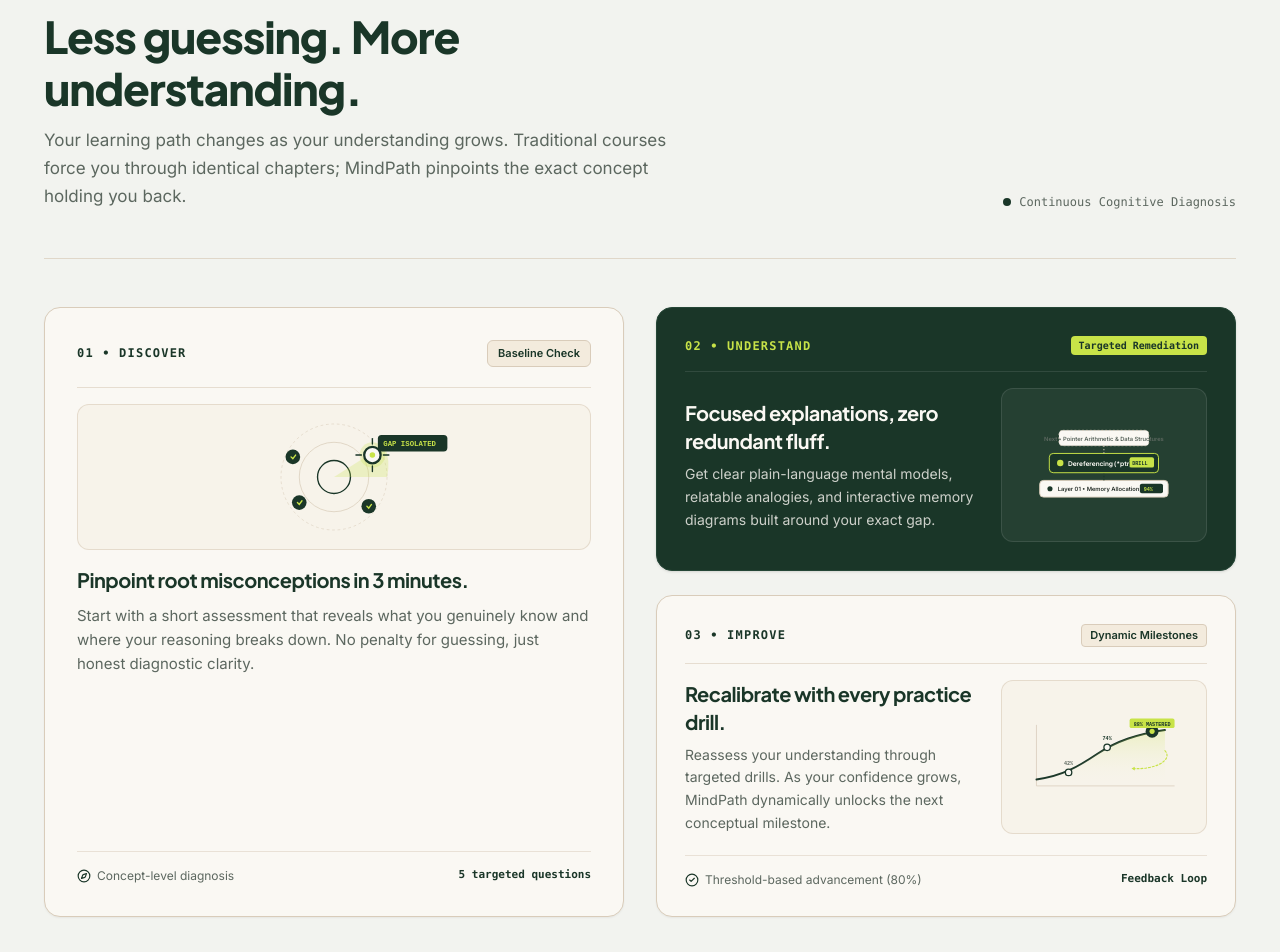
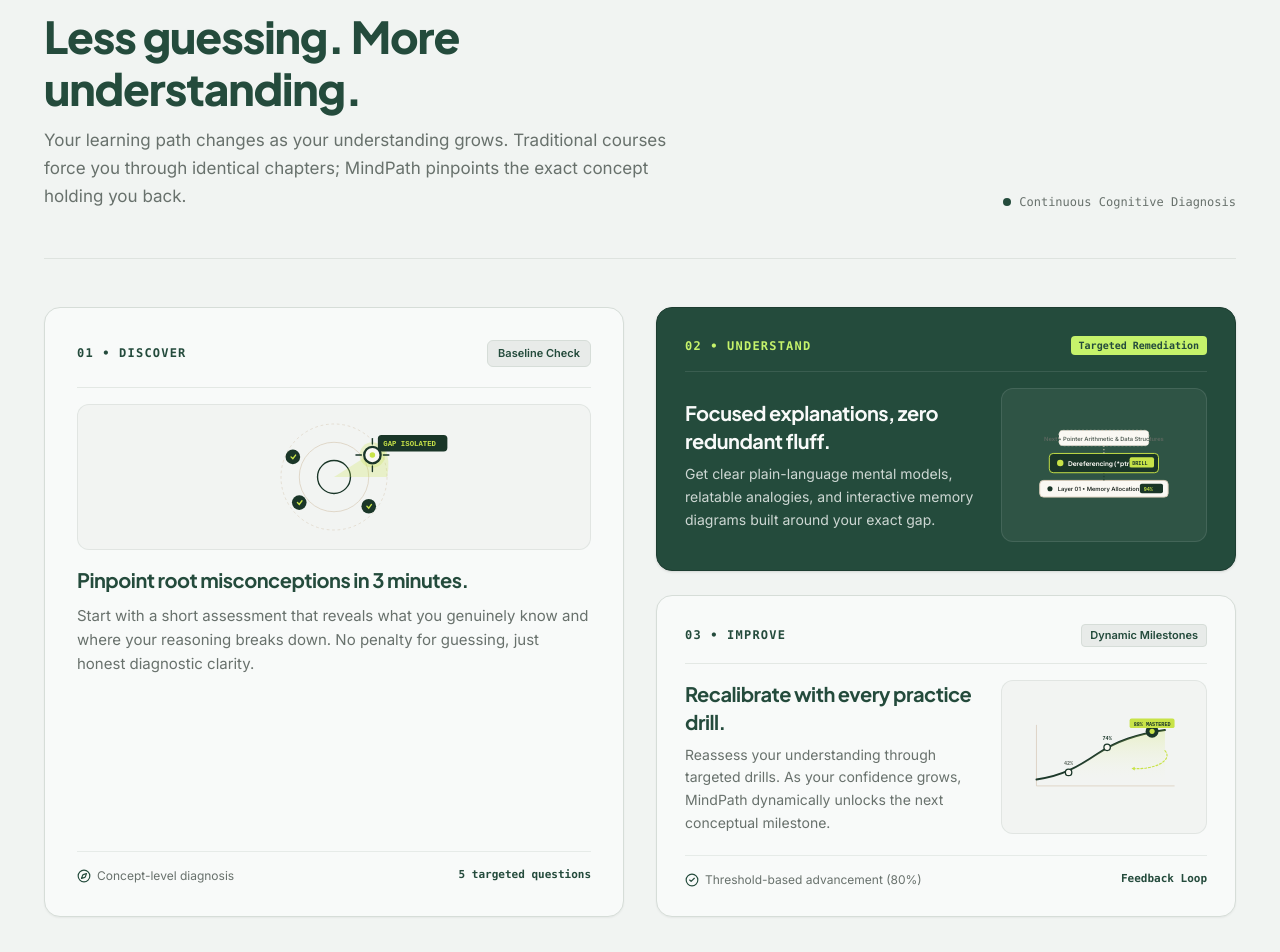
Before and after one commit to hanisnaff/Lumora, a React (Vite) app: page / in a window 1280 px wide. Shown: the part 1180-2132 px from the top of the page. Built offline with nearby package versions, Linux system fonts and the light colour scheme.

Commit message:
Align interface with cool grey and forest green design system

```diff
--- a/src/components/HowItWorks.tsx
+++ b/src/components/HowItWorks.tsx
@@ -5,28 +5,28 @@ import { Compass, CheckCircle2 } from 'lucide-react';
 
 export const HowItWorks: React.FC = () => {
   return (
-    <section id="how-it-works" className="py-20 lg:py-28 border-t border-[#D9CCBA] bg-[#FAF8F3]/60 relative">
+    <section id="how-it-works" className="py-20 lg:py-28 border-t border-[#D6DDD8] bg-[#F8FAF9]/60 relative">
       <div className="max-w-[1240px] mx-auto px-6">
 
         {/* Section Header */}
-        <div className="flex flex-col md:flex-row md:items-end justify-between gap-6 pb-12 border-b border-[#D9CCBA]/70">
+        <div className="flex flex-col md:flex-row md:items-end justify-between gap-6 pb-12 border-b border-[#D6DDD8]/70">
           <div className="max-w-[640px]">
-            <div className="inline-flex items-center gap-2 text-xs font-bold uppercase tracking-wider text-[#1A3628] mb-3">
-              <span className="w-2 h-2 rounded-full bg-[#C8E348]" />
+            <div className="inline-flex items-center gap-2 text-xs font-bold uppercase tracking-wider text-[#244B3C] mb-3">
+              <span className="w-2 h-2 rounded-full bg-[#C6F36B]" />
               <span>THE ADAPTIVE LEARNING CYCLE</span>
             </div>
 
-            <h2 className="font-heading font-extrabold text-[#1A3628] tracking-tight text-[clamp(2rem,3.2vw+0.5rem,2.75rem)] leading-[1.18]">
+            <h2 className="font-heading font-extrabold text-[#244B3C] tracking-tight text-[clamp(2rem,3.2vw+0.5rem,2.75rem)] leading-[1.18]">
               Less guessing. More understanding.
             </h2>
 
-            <p className="text-[17px] text-[#5C675F] mt-3 leading-relaxed">
+            <p className="text-[17px] text-[#68716C] mt-3 leading-relaxed">
               Your learning path changes as your understanding grows. Traditional courses force you through identical chapters; MindPath pinpoints the exact concept holding you back.
             </p>
           </div>
 
-          <div className="hidden lg:flex items-center gap-2 text-xs font-mono text-[#5C675F]">
-            <span className="w-2 h-2 rounded-full bg-[#1A3628]" />
+          <div className="hidden lg:flex items-center gap-2 text-xs font-mono text-[#68716C]">
+            <span className="w-2 h-2 rounded-full bg-[#244B3C]" />
             <span>Continuous Cognitive Diagnosis</span>
           </div>
         </div>
@@ -40,39 +40,39 @@ export const HowItWorks: React.FC = () => {
             whileInView={{ opacity: 1, y: 0 }}
             viewport={{ once: true, margin: "-40px" }}
             transition={{ duration: 0.3 }}
-            className="lg:col-span-6 bg-[#FAF8F3] border border-[#D9CCBA] rounded-2xl p-7 sm:p-8 flex flex-col justify-between shadow-xs transition-all duration-200 hover:border-[#1A3628]/40 hover:-translate-y-0.5"
+            className="lg:col-span-6 bg-[#F8FAF9] border border-[#D6DDD8] rounded-2xl p-7 sm:p-8 flex flex-col justify-between shadow-xs transition-all duration-200 hover:border-[#244B3C]/40 hover:-translate-y-0.5"
           >
             <div>
               {/* Header bar */}
-              <div className="flex items-center justify-between pb-5 border-b border-[#D9CCBA]/60">
-                <span className="font-mono text-xs font-extrabold text-[#1A3628] tracking-widest uppercase">
+              <div className="flex items-center justify-between pb-5 border-b border-[#D6DDD8]/60">
+                <span className="font-mono text-xs font-extrabold text-[#244B3C] tracking-widest uppercase">
                   01 &bull; DISCOVER
                 </span>
-                <span className="text-[11px] font-semibold text-[#1A3628] bg-[#F3EBDD] px-2.5 py-1 rounded-md border border-[#D9CCBA]">
+                <span className="text-[11px] font-semibold text-[#244B3C] bg-[#E8EBE9] px-2.5 py-1 rounded-md border border-[#D6DDD8]">
                   Baseline Check
                 </span>
               </div>
 
               {/* Custom Editorial Illustration */}
-              <div className="my-4 rounded-xl bg-[#F3EBDD]/40 border border-[#D9CCBA]/60 overflow-hidden">
+              <div className="my-4 rounded-xl bg-[#E8EBE9]/40 border border-[#D6DDD8]/60 overflow-hidden">
                 <DiscoverVisual />
               </div>
 
               {/* Title & Copy */}
-              <h3 className="font-heading font-bold text-xl text-[#1A3628] tracking-tight mt-2">
+              <h3 className="font-heading font-bold text-xl text-[#244B3C] tracking-tight mt-2">
                 Pinpoint root misconceptions in 3 minutes.
               </h3>
-              <p className="text-[15px] text-[#5C675F] leading-relaxed mt-2.5">
+              <p className="text-[15px] text-[#68716C] leading-relaxed mt-2.5">
                 Start with a short assessment that reveals what you genuinely know and where your reasoning breaks down. No penalty for guessing, just honest diagnostic clarity.
               </p>
             </div>
 
-            <div className="mt-6 pt-4 border-t border-[#D9CCBA]/50 flex items-center justify-between text-xs text-[#5C675F]">
+            <div className="mt-6 pt-4 border-t border-[#D6DDD8]/50 flex items-center justify-between text-xs text-[#68716C]">
               <span className="flex items-center gap-1.5">
-                <Compass className="w-3.5 h-3.5 text-[#1A3628]" />
+                <Compass className="w-3.5 h-3.5 text-[#244B3C]" />
                 <span>Concept-level diagnosis</span>
               </span>
-              <span className="font-mono text-[11px] text-[#1A3628] font-bold">5 targeted questions</span>
+              <span className="font-mono text-[11px] text-[#244B3C] font-bold">5 targeted questions</span>
             </div>
           </motion.div>
 
@@ -85,23 +85,23 @@ export const HowItWorks: React.FC = () => {
               whileInView={{ opacity: 1, y: 0 }}
               viewport={{ once: true, margin: "-40px" }}
               transition={{ duration: 0.3, delay: 0.1 }}
-              className="bg-[#1A3628] text-[#FAF8F3] border border-[#254636] rounded-2xl p-7 shadow-sm transition-all duration-200 hover:-translate-y-0.5"
+              className="bg-[#244B3C] text-[#F8FAF9] border border-[#1D3D31] rounded-2xl p-7 shadow-sm transition-all duration-200 hover:-translate-y-0.5"
             >
               <div className="flex items-center justify-between pb-4 border-b border-white/10">
-                <span className="font-mono text-xs font-bold text-[#C8E348] tracking-widest uppercase">
+                <span className="font-mono text-xs font-bold text-[#C6F36B] tracking-widest uppercase">
                   02 &bull; UNDERSTAND
                 </span>
-                <span className="text-[10px] font-mono font-bold bg-[#C8E348] text-[#1A3628] px-2 py-0.5 rounded">
+                <span className="text-[10px] font-mono font-bold bg-[#C6F36B] text-[#244B3C] px-2 py-0.5 rounded">
                   Targeted Remediation
                 </span>
               </div>
 
               <div className="grid grid-cols-1 md:grid-cols-12 gap-5 items-center mt-4">
                 <div className="md:col-span-7">
-                  <h3 className="font-heading font-bold text-lg sm:text-xl text-[#FAF8F3] tracking-tight">
+                  <h3 className="font-heading font-bold text-lg sm:text-xl text-[#F8FAF9] tracking-tight">
                     Focused explanations, zero redundant fluff.
                   </h3>
-                  <p className="text-xs sm:text-[14px] text-[#FAF8F3]/80 leading-relaxed mt-2">
+                  <p className="text-xs sm:text-[14px] text-[#F8FAF9]/80 leading-relaxed mt-2">
                     Get clear plain-language mental models, relatable analogies, and interactive memory diagrams built around your exact gap.
                   </p>
                 </div>
@@ -117,39 +117,39 @@ export const HowItWorks: React.FC = () => {
               whileInView={{ opacity: 1, y: 0 }}
               viewport={{ once: true, margin: "-40px" }}
               transition={{ duration: 0.3, delay: 0.2 }}
-              className="bg-[#FAF8F3] border border-[#D9CCBA] rounded-2xl p-7 shadow-xs transition-all duration-200 hover:border-[#1A3628]/40 hover:-translate-y-0.5 flex-1 flex flex-col justify-between"
+              className="bg-[#F8FAF9] border border-[#D6DDD8] rounded-2xl p-7 shadow-xs transition-all duration-200 hover:border-[#244B3C]/40 hover:-translate-y-0.5 flex-1 flex flex-col justify-between"
             >
               <div>
-                <div className="flex items-center justify-between pb-4 border-b border-[#D9CCBA]/60">
-                  <span className="font-mono text-xs font-extrabold text-[#1A3628] tracking-widest uppercase">
+                <div className="flex items-center justify-between pb-4 border-b border-[#D6DDD8]/60">
+                  <span className="font-mono text-xs font-extrabold text-[#244B3C] tracking-widest uppercase">
                     03 &bull; IMPROVE
                   </span>
-                  <span className="text-[11px] font-semibold text-[#1A3628] bg-[#F3EBDD] px-2 py-0.5 rounded border border-[#D9CCBA]">
+                  <span className="text-[11px] font-semibold text-[#244B3C] bg-[#E8EBE9] px-2 py-0.5 rounded border border-[#D6DDD8]">
                     Dynamic Milestones
                   </span>
                 </div>
 
                 <div className="grid grid-cols-1 md:grid-cols-12 gap-5 items-center mt-4">
                   <div className="md:col-span-7">
-                    <h3 className="font-heading font-bold text-lg sm:text-xl text-[#1A3628] tracking-tight">
+                    <h3 className="font-heading font-bold text-lg sm:text-xl text-[#244B3C] tracking-tight">
                       Recalibrate with every practice drill.
                     </h3>
-                    <p className="text-xs sm:text-[14px] text-[#5C675F] leading-relaxed mt-2">
+                    <p className="text-xs sm:text-[14px] text-[#68716C] leading-relaxed mt-2">
                       Reassess your understanding through targeted drills. As your confidence grows, MindPath dynamically unlocks the next conceptual milestone.
                     </p>
                   </div>
-                  <div className="md:col-span-5 rounded-xl bg-[#F3EBDD]/40 border border-[#D9CCBA]/60 p-1">
+                  <div className="md:col-span-5 rounded-xl bg-[#E8EBE9]/40 border border-[#D6DDD8]/60 p-1">
                     <ImproveVisual />
                   </div>
                 </div>
               </div>
 
-              <div className="mt-5 pt-4 border-t border-[#D9CCBA]/50 flex items-center justify-between text-xs text-[#5C675F]">
+              <div className="mt-5 pt-4 border-t border-[#D6DDD8]/50 flex items-center justify-between text-xs text-[#68716C]">
                 <span className="flex items-center gap-1.5">
-                  <CheckCircle2 className="w-3.5 h-3.5 text-[#1A3628]" />
+                  <CheckCircle2 className="w-3.5 h-3.5 text-[#244B3C]" />
                   <span>Threshold-based advancement (80%)</span>
                 </span>
-                <span className="font-mono text-[11px] text-[#1A3628] font-bold">Feedback Loop</span>
+                <span className="font-mono text-[11px] text-[#244B3C] font-bold">Feedback Loop</span>
               </div>
             </motion.div>
 
```
